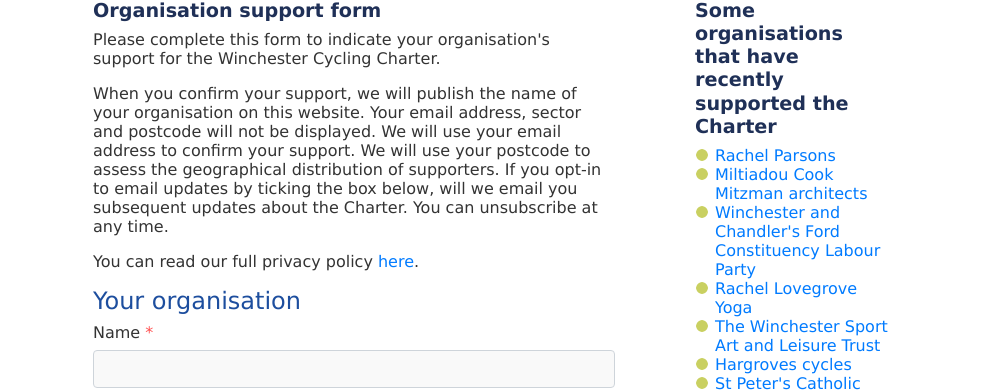
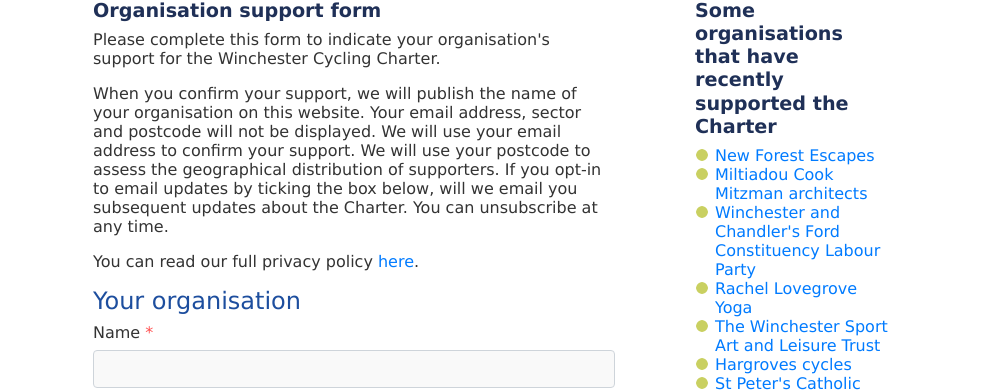
Before and after one commit to winchestercyclingcharter/winchestercyclingcharter.github.io, a Jekyll site: the page built from org-page.md, in a window 1280 px wide. Shown: the part 282-674 px from the top of the page, without its empty margins (148-1131 px from the left). Built offline with Jekyll 4.4.1, drawn with Linux system fonts in a browser that asks for light colours; nearby versions of some CDN libraries.

Commit message:
Update orgs.yml

```diff
--- a/_data/orgs.yml
+++ b/_data/orgs.yml
@@ -73,7 +73,7 @@
 - { title: The Winchester Sport Art and Leisure Trust, website: 'https://www.winchestersalt.org/', logo: 'Salt-250.png', founding: false, dt: 20220129-163827-352174 }
 - { title: Rachel Lovegrove Yoga, website: 'https://www.orangetreeyoga.com', logo: 'RLYoga-250.png', founding: false, dt: 20220427-120045-103968 }
 - { title: Miltiadou Cook Mitzman architects, website: 'https://mcma.design/', logo: 'mcma-250.png', founding: false, dt: 20220527-060513-014590 }
-- { title: Rachel Parsons, website: 'https://www.newforestescapes.com', logo: 'NFE-logo-square.png', founding: false, dt: 20230418-081757-818401 }
+- { title: New Forest Escapes, website: 'https://www.newforestescapes.com', logo: 'NFE-logo-square.png', founding: false, dt: 20230418-081757-818401 }
 
 - { title: Kingsgate Books & Prints, website: 'http://kingsgatebooksandprints.co.uk', logo: '#', founding: false, dt: 20210309-150607-552668 }
 - { title: Perlins Community Project, website: 'https://www.perlinscommunityproject.co.uk', logo: '#', founding: false, dt: 20210221-202457-823360 }
```
